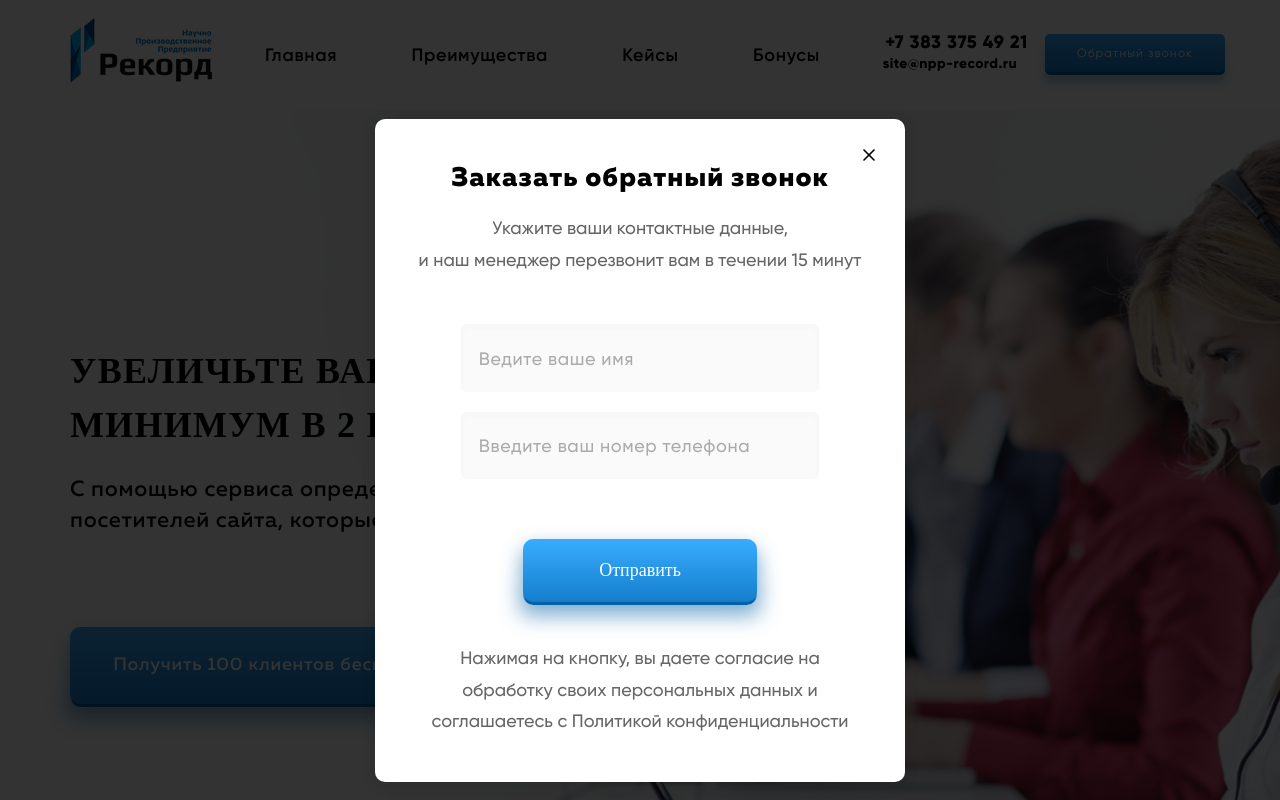
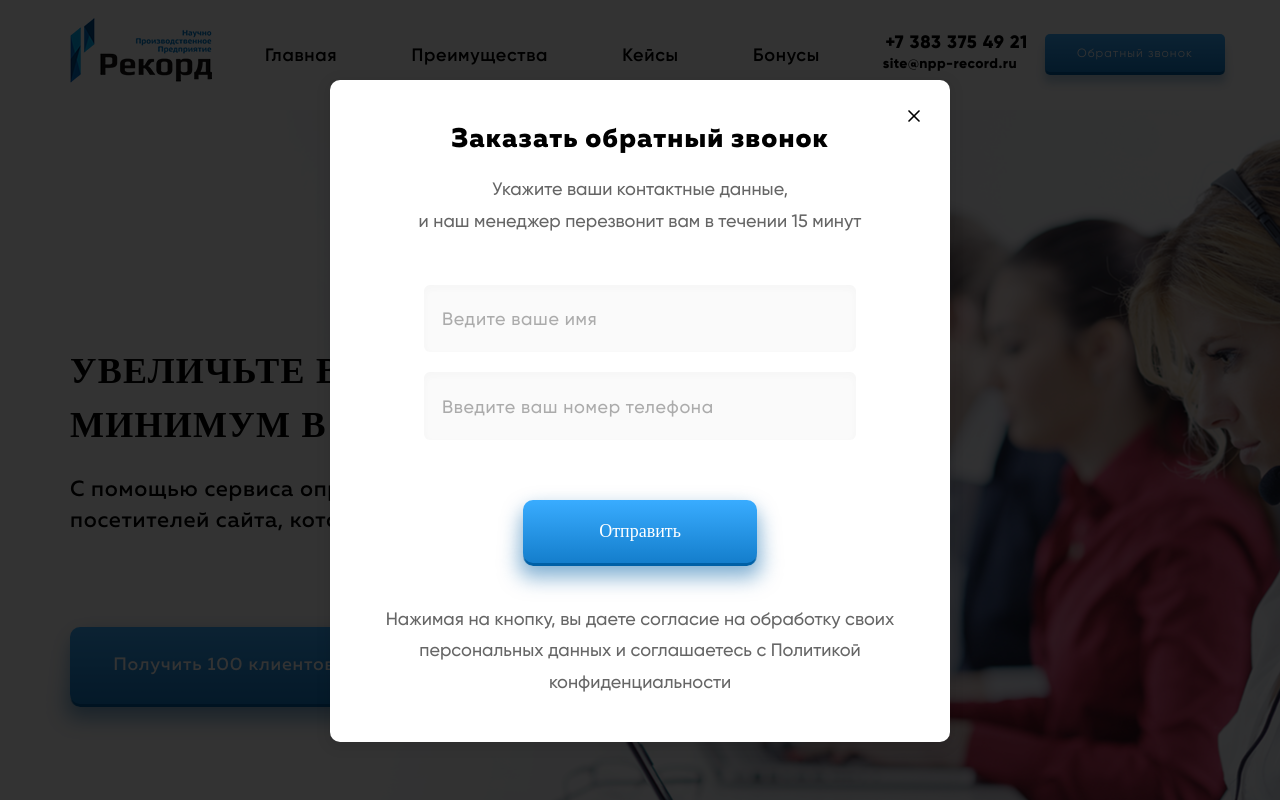
Before and after one commit to IAluI/pashaLanding, a website: page src/index.html in a window 1280 px wide. Both pictures are taken after a click on the link "Получить 100 клиентов бесплатно". Shown: the top 800 px of the page. Drawn offline with Linux system fonts and the light colour scheme; files that its build step writes are made by us from their sources; a web font is replaced by a local one.

Commit message:
-Модалка

```diff
--- a/src/style/main.css
+++ b/src/style/main.css
@@ -2667,7 +2667,7 @@ div:nth-child(2n) > .Section6-Case {
   right: 0;
   left: 0;
   bottom: 0;
-  padding: 0 2.5rem;
+  padding: 0;
   margin: auto;
   z-index: 2000;
   display: none;
@@ -2680,7 +2680,7 @@ div:nth-child(2n) > .Section6-Case {
   box-shadow: 0 3px 13px 3px rgba(0, 0, 0, 0.08);
   border-radius: 10px;
   background-color: #ffffff;
-  margin-top: 2.1875rem;
+  /*margin-top: 2.1875rem;*/
   text-align: center;
   padding: 2.5rem;
 }
@@ -2691,6 +2691,7 @@ div:nth-child(2n) > .Section6-Case {
   right: 30px;
   width: 12px;
   height: 12px;
+  cursor: pointer;
 }
 
 .Section12-modalFormTitle {
```
Also changed, not shown: build/css/main.css, 1 other file.
